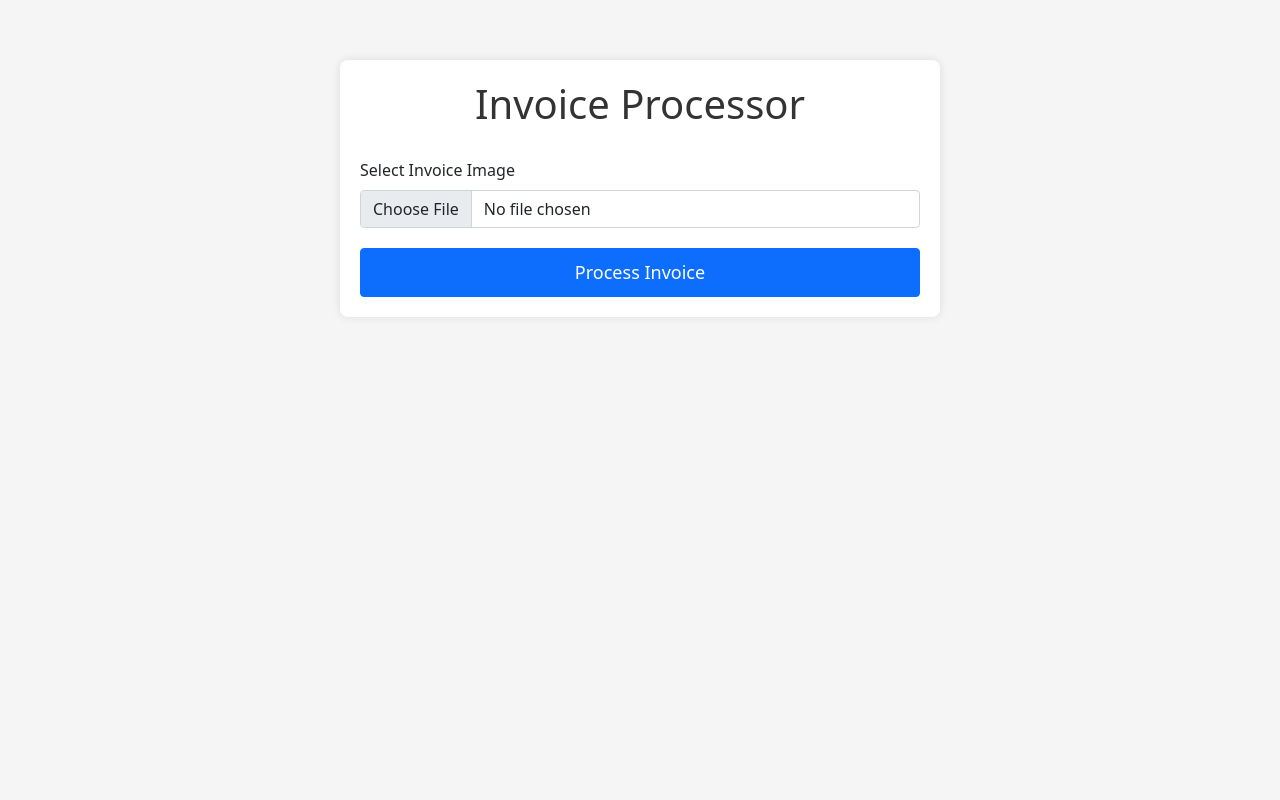
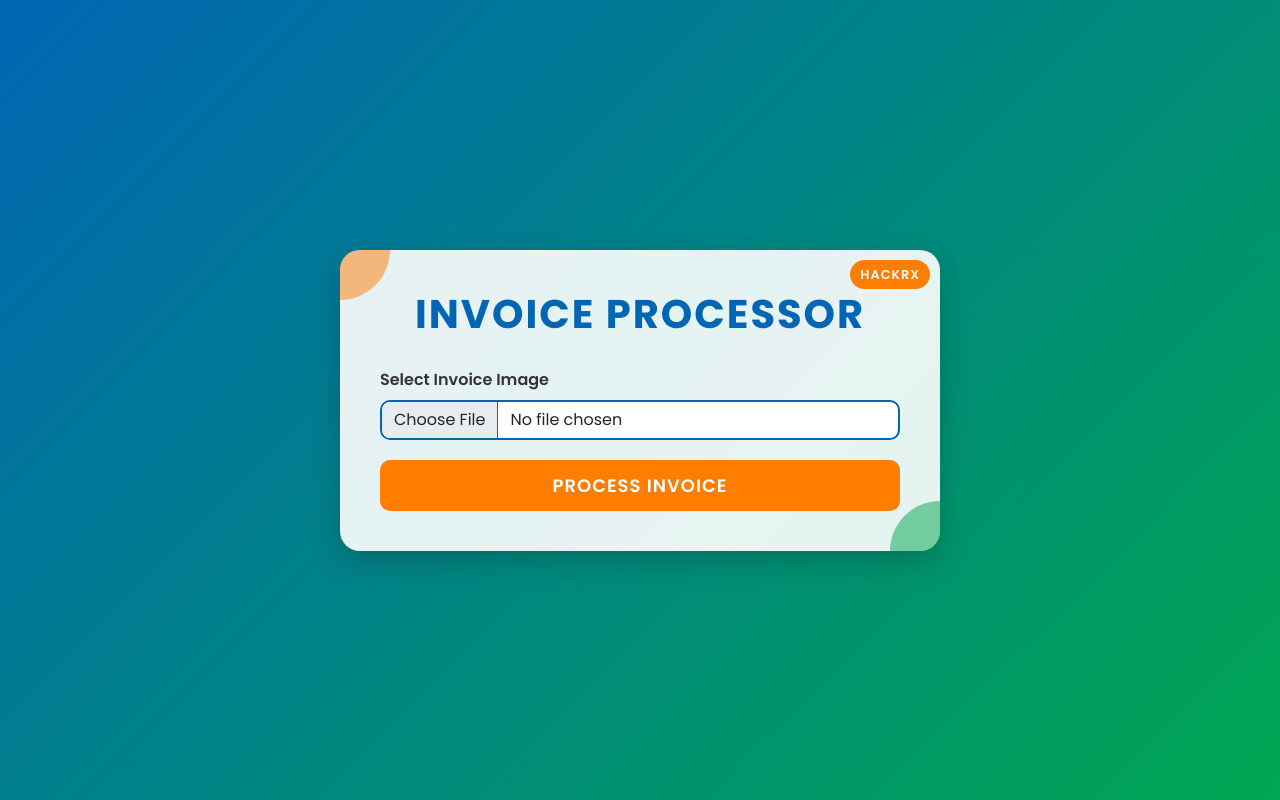
Before and after one commit to HackRx50/PS1-ML_Dynamos, a Flask app: page / in a window 1280 px wide. Run offline with Flask 3, Linux system fonts and the light colour scheme.

Commit message:
modified the frontend

```diff
--- a/template/upload.html
+++ b/template/upload.html
@@ -1,42 +1,103 @@
 <!DOCTYPE html>
-<html>
+<html lang="en">
 <head>
-    <title>Invoice Processor</title>
+    <meta charset="UTF-8">
+    <meta name="viewport" content="width=device-width, initial-scale=1.0">
+    <title>HackRx Invoice Processor</title>
     <link href="https://cdn.jsdelivr.net/npm/bootstrap@5.1.3/dist/css/bootstrap.min.css" rel="stylesheet">
+    <link href="https://fonts.googleapis.com/css2?family=Poppins:wght@400;600;700&display=swap" rel="stylesheet">
     <style>
         body {
+            font-family: 'Poppins', sans-serif;
+            background: linear-gradient(135deg, #0066b3, #00a651);
+            min-height: 100vh;
+            display: flex;
+            align-items: center;
+            justify-content: center;
             padding: 20px;
-            background-color: #f5f5f5;
         }
         .container {
             max-width: 600px;
-            margin: 40px auto;
-            padding: 20px;
-            background-color: white;
-            border-radius: 8px;
-            box-shadow: 0 0 10px rgba(0,0,0,0.1);
+            background-color: rgba(255, 255, 255, 0.9);
+            border-radius: 20px;
+            box-shadow: 0 10px 30px rgba(0,0,0,0.2);
+            padding: 40px;
+            position: relative;
+            overflow: hidden;
+        }
+        .container::before {
+            content: "";
+            position: absolute;
+            top: -50px;
+            left: -50px;
+            width: 100px;
+            height: 100px;
+            background-color: #ff7e00;
+            border-radius: 50%;
+            opacity: 0.5;
+        }
+        .container::after {
+            content: "";
+            position: absolute;
+            bottom: -50px;
+            right: -50px;
+            width: 100px;
+            height: 100px;
+            background-color: #00a651;
+            border-radius: 50%;
+            opacity: 0.5;
         }
         h1 {
-            color: #333;
+            color: #0066b3;
             margin-bottom: 30px;
             text-align: center;
+            font-weight: 700;
+            text-transform: uppercase;
+            letter-spacing: 2px;
         }
         .upload-form {
-            margin-top: 20px;
+            position: relative;
+            z-index: 1;
         }
         .file-input-wrapper {
             margin-bottom: 20px;
         }
+        .file-input-wrapper label {
+            font-weight: 600;
+            color: #333;
+        }
+        .form-control {
+            border: 2px solid #0066b3;
+            border-radius: 10px;
+            transition: all 0.3s ease;
+        }
+        .form-control:focus {
+            border-color: #ff7e00;
+            box-shadow: 0 0 0 0.2rem rgba(255, 126, 0, 0.25);
+        }
         .submit-btn {
             width: 100%;
-            padding: 10px;
+            padding: 12px;
             font-size: 18px;
+            font-weight: 600;
+            background-color: #ff7e00;
+            border: none;
+            border-radius: 10px;
+            transition: all 0.3s ease;
+            text-transform: uppercase;
+            letter-spacing: 1px;
+        }
+        .submit-btn:hover {
+            background-color: #0066b3;
+            transform: translateY(-2px);
+            box-shadow: 0 4px 10px rgba(0,0,0,0.2);
         }
         .preview-image {
             max-width: 100%;
             margin-top: 20px;
             display: none;
-            border-radius: 4px;
+            border-radius: 10px;
+            box-shadow: 0 4px 10px rgba(0,0,0,0.1);
         }
         .loading {
             display: none;
@@ -46,11 +107,31 @@
         .loading-spinner {
             width: 50px;
             height: 50px;
+            color: #ff7e00;
+        }
+        .loading p {
+            margin-top: 10px;
+            color: #333;
+            font-weight: 500;
+        }
+        .hackathon-badge {
+            position: absolute;
+            top: 10px;
+            right: 10px;
+            background-color: #ff7e00;
+            color: white;
+            padding: 5px 10px;
+            border-radius: 15px;
+            font-size: 0.8em;
+            font-weight: 600;
+            text-transform: uppercase;
+            letter-spacing: 1px;
         }
     </style>
 </head>
 <body>
     <div class="container">
+        <div class="hackathon-badge">HackRx</div>
         <h1>Invoice Processor</h1>
         <form method="post" enctype="multipart/form-data" class="upload-form">
             <div class="file-input-wrapper">
```
Also changed, not shown: other parts of template/upload.html (+3 -3 lines), template/result.html (+99 -48 lines), 1 other file.
